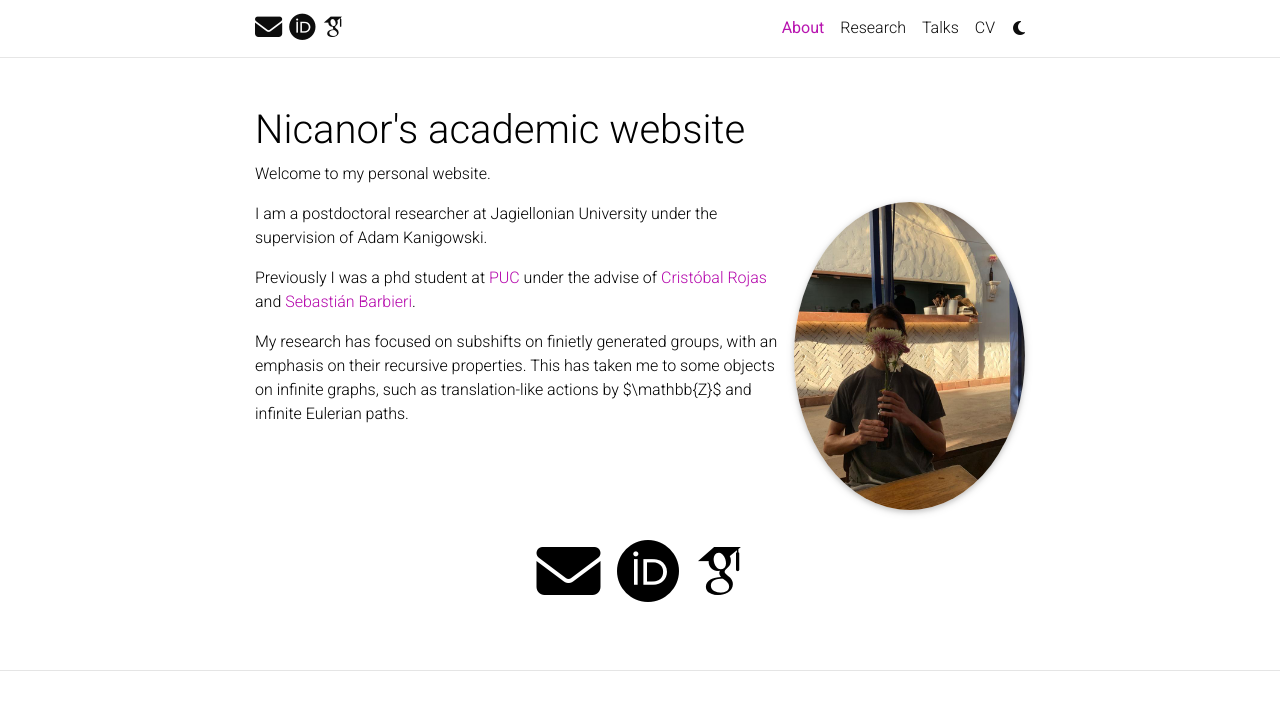
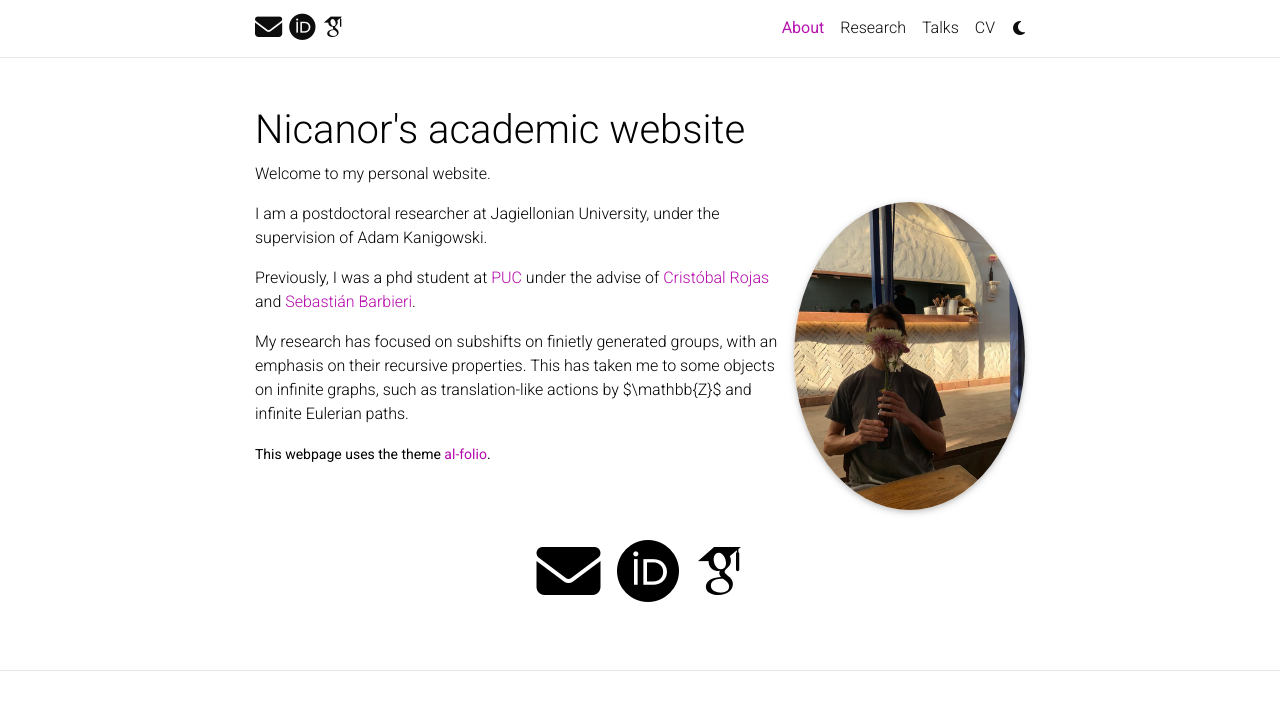
Before and after one commit to nicanorcarrascovargas/nicanorcarrascovargas.github.io, a Jekyll site: the page built from _pages/about.md, in a window 1280 px wide. Shown: the top 710 px of the page. Built offline with Jekyll 4.4.1, drawn with Linux system fonts in a browser that asks for light colours; full-size pictures stand in for the smaller copies a plugin makes; some web fonts are replaced; comment, search, counter and statistics services are not loaded; a style sheet for code colours, icons or effects is not loaded.

Commit message:
Update about.md

```diff
--- a/_pages/about.md
+++ b/_pages/about.md
@@ -15,8 +15,14 @@
 selected_papers: false # includes a list of papers marked as "selected={true}"
 social: true  # includes social icons at the bottom of the page
 ---
-I am a postdoctoral researcher at Jagiellonian University under the supervision of Adam Kanigowski.
 
-Previously I was a phd student at [PUC](https://www.mat.uc.cl/) under the advise of [Cristóbal Rojas](https://www.mat.uc.cl/personas/perfil/cristobal.rojas) and [Sebastián Barbieri](http://www.sbarbieri.usach.cl/).
+I am a postdoctoral researcher at Jagiellonian University, under the supervision of Adam Kanigowski.
+
+Previously, I was a phd student at [PUC](https://www.mat.uc.cl/) under the advise of [Cristóbal Rojas](https://www.mat.uc.cl/personas/perfil/cristobal.rojas) and [Sebastián Barbieri](http://www.sbarbieri.usach.cl/).
 
 My research has focused on subshifts on finietly generated groups, with an emphasis on their recursive properties. This has taken me to some objects on infinite graphs, such as translation-like actions by $\mathbb{Z}$ and infinite Eulerian paths.
+
+
+
+
+<small> This webpage uses the theme [al-folio](https://github.com/alshedivat/al-folio).</small>
```
